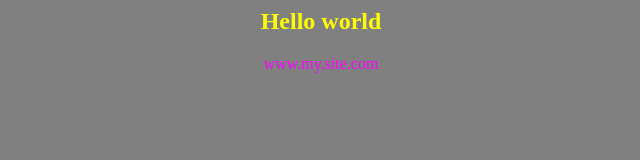
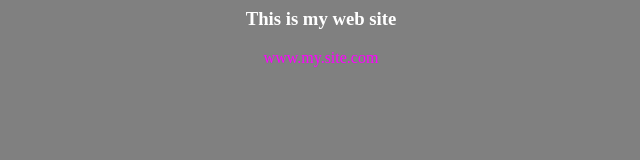
Before and after one commit to sylar-moon/repository-for-Jenkins, a plain HTML site: page index.html in a window 1280 px wide. Shown: the whole page, without its empty margins (319-959 px from the left). Drawn offline with Linux system fonts and the light colour scheme.

Commit message:
Update index.html

```diff
--- a/index.html
+++ b/index.html
@@ -1,7 +1,7 @@
 <html>
 <body bgcolor=gray>
 <center>
-<h2><font color=yellow>Hello world</font></h2>
+<h3><font color=white>This is my web site</font></h3>
 
 <font color=magenta>www.my.site.com</font>
 
```
